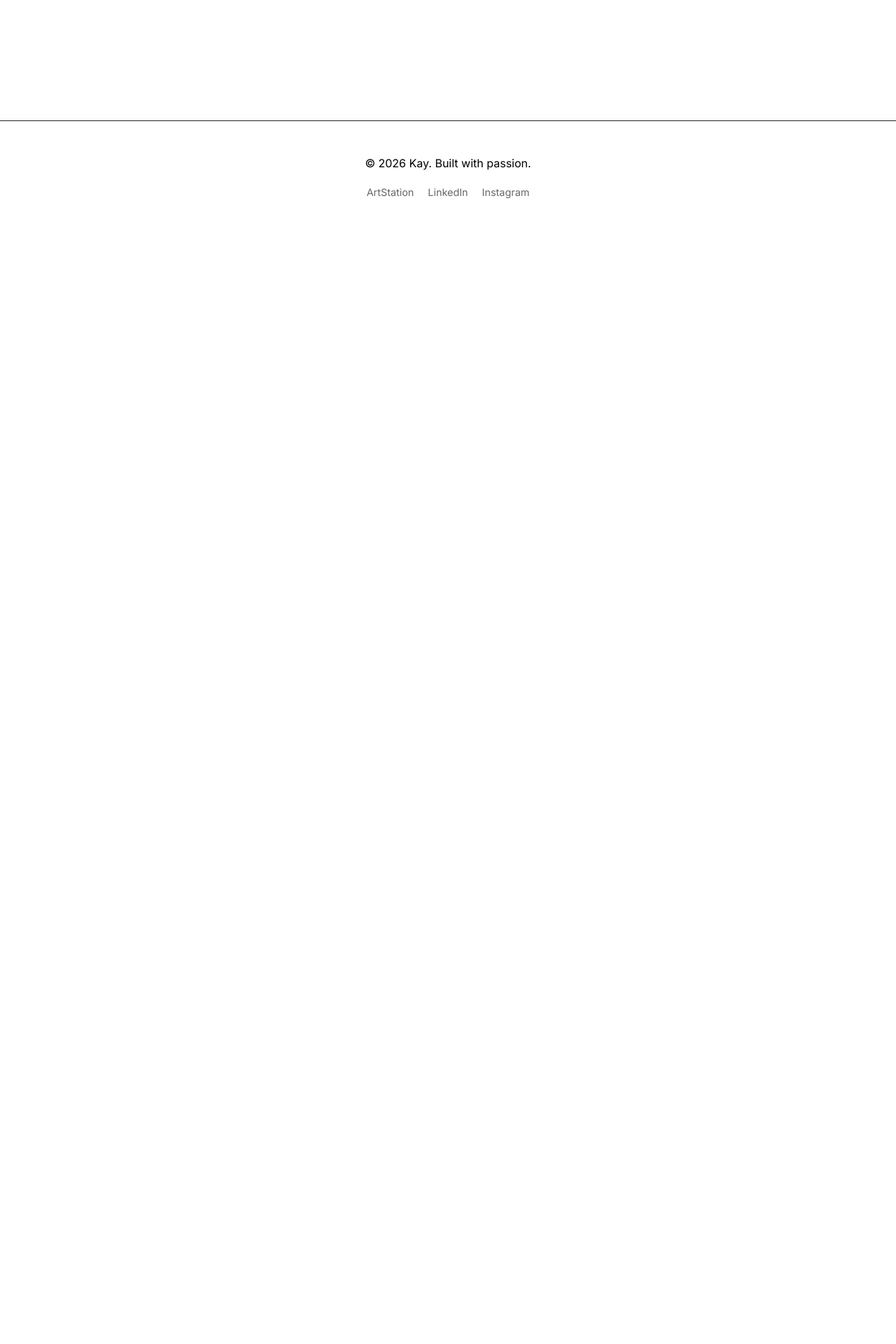
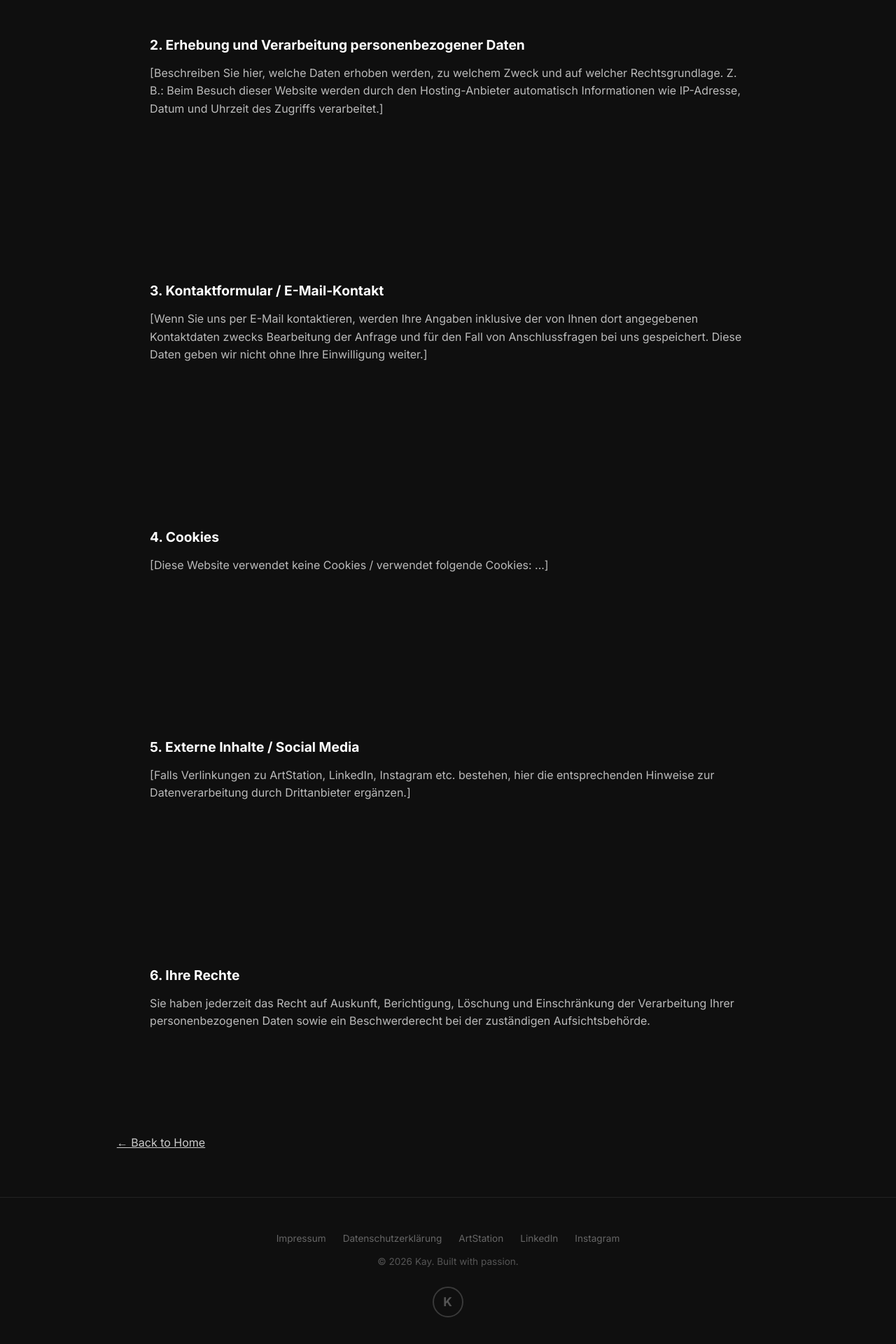
Before and after one commit to Kayframe-GA/Kayframe-GA.github.io, a Next.js app: page /datenschutz in a window 1280 px wide. Before the commit this address had no page. Shown: the part 724-2644 px from the top of the page at 70% size. Before the commit the page ends 1060 px from the top, so only its background shows below. Built offline with nearby package versions, Linux system fonts and the light colour scheme.

Commit message:
added impressum and datenschutz

```diff
--- /dev/null
+++ b/app/datenschutz/page.js
@@ -0,0 +1,69 @@
+import Link from 'next/link';
+
+export const metadata = {
+  title: "Datenschutzerklärung | Kay",
+};
+
+export default function DatenschutzPage() {
+  return (
+    <main className="legal-page">
+      <h1>Datenschutzerklärung</h1>
+
+      <section>
+        <h2>1. Verantwortliche Stelle</h2>
+        <p>
+          [Vorname Nachname]<br />
+          [Straße Hausnummer]<br />
+          [PLZ Ort]<br />
+          E-Mail: [E-Mail-Adresse]
+        </p>
+      </section>
+
+      <section>
+        <h2>2. Erhebung und Verarbeitung personenbezogener Daten</h2>
+        <p>
+          [Beschreiben Sie hier, welche Daten erhoben werden, zu welchem Zweck und auf
+          welcher Rechtsgrundlage. Z. B.: Beim Besuch dieser Website werden durch den
+          Hosting-Anbieter automatisch Informationen wie IP-Adresse, Datum und Uhrzeit
+          des Zugriffs verarbeitet.]
+        </p>
+      </section>
+
+      <section>
+        <h2>3. Kontaktformular / E-Mail-Kontakt</h2>
+        <p>
+          [Wenn Sie uns per E-Mail kontaktieren, werden Ihre Angaben inklusive der von
+          Ihnen dort angegebenen Kontaktdaten zwecks Bearbeitung der Anfrage und für den
+          Fall von Anschlussfragen bei uns gespeichert. Diese Daten geben wir nicht ohne
+          Ihre Einwilligung weiter.]
+        </p>
+      </section>
+
+      <section>
+        <h2>4. Cookies</h2>
+        <p>
+          [Diese Website verwendet keine Cookies / verwendet folgende Cookies: ...]
+        </p>
+      </section>
+
+      <section>
+        <h2>5. Externe Inhalte / Social Media</h2>
+        <p>
+          [Falls Verlinkungen zu ArtStation, LinkedIn, Instagram etc. bestehen, hier die
+          entsprechenden Hinweise zur Datenverarbeitung durch Drittanbieter ergänzen.]
+        </p>
+      </section>
+
+      <section>
+        <h2>6. Ihre Rechte</h2>
+        <p>
+          Sie haben jederzeit das Recht auf Auskunft, Berichtigung, Löschung und
+          Einschränkung der Verarbeitung Ihrer personenbezogenen Daten sowie ein
+          Beschwerderecht bei der zuständigen Aufsichtsbehörde.
+        </p>
+      </section>
+
+      <Link href="/" className="legal-back-link">← Back to Home</Link>
+    </main>
+  );
+}
--- a/app/globals.css
+++ b/app/globals.css
@@ -242,21 +242,94 @@ nav ul li a:hover {
 footer {
   text-align: center;
   padding: 3rem;
-  border-top: 1px solid #222;
+  border-top: 1px solid #222; /* the single thin line */
 }
 
-.socials {
-  margin-top: 1rem;
+/* Footer links (legal + socials) & stamp */
+.footer-links {
+  display: flex;
+  justify-content: center;
+  flex-wrap: wrap;
+  gap: 1.5rem;
 }
 
-.socials a {
-  margin: 0 10px;
+.footer-links a {
   color: #666;
   text-decoration: none;
-  font-size: 0.9rem;
+  font-size: 0.85rem;
+  transition: color 0.3s;
 }
 
-.socials a:hover {
+.footer-links a:hover {
+  color: #fff;
+}
+
+footer p {
+  margin-top: 0.75rem;
+  font-size: 0.85rem;
+  color: #555;
+}
+
+.footer-stamp {
+  margin: 1.5rem auto 0;
+  width: 44px;
+  height: 44px;
+  border: 2px solid #444;
+  border-radius: 50%;
+  display: flex;
+  align-items: center;
+  justify-content: center;
+  font-size: 1.1rem;
+  font-weight: 700;
+  color: #666;
+  letter-spacing: 1px;
+  opacity: 0.8;
+}
+
+/* Legal pages (Impressum / Datenschutz) */
+.legal-page {
+  max-width: 1100px;
+  margin: 0 auto;
+  padding: 4rem 6%;
+}
+
+.legal-page h1 {
+  font-size: 2.5rem;
+  font-weight: 300;
+  color: #fff;
+  margin-bottom: 2.5rem;
+}
+
+.legal-page h2 {
+  font-size: 1.2rem;
+  color: #fff;
+  margin-bottom: 0.75rem;
+  margin-top: 2rem;
+}
+
+.legal-page p {
+  color: #bbb;
+}
+
+.legal-page a {
+  color: #ccc;
+  text-decoration: underline;
+  transition: color 0.3s;
+}
+
+.legal-page a:hover {
+  color: #fff;
+}
+
+.legal-back-link {
+  display: inline-block;
+  margin-top: 3rem;
+  color: #888;
+  text-decoration: none;
+  transition: color 0.3s;
+}
+
+.legal-back-link:hover {
   color: #fff;
 }
 
--- a/app/layout.js
+++ b/app/layout.js
@@ -33,12 +33,19 @@ export default function RootLayout({ children }) {
 
         {/* Footer can also be moved here if you want it on every page */}
         <footer>
+            {/* Links row: legal + socials together */}
+            <div className="footer-links">
+                <Link href="/impressum">Impressum</Link>
+                <Link href="/datenschutz">Datenschutzerklärung</Link>
+                <a href="#">ArtStation</a>
+                <a href="#">LinkedIn</a>
+                <a href="#">Instagram</a>
+            </div>
+
             <p>&copy; 2026 Kay. Built with passion.</p>
-            <div className="socials">
-            <a href="#">ArtStation</a>
-            <a href="#">LinkedIn</a>
-            <a href="#">Instagram</a>
-            </div>
+
+            {/* Small stamp */}
+            <div className="footer-stamp" aria-hidden="true">K</div>
         </footer>
       </body>
     </html>
```
Also changed, not shown: app/impressum/page.js (added, +65 -0 lines).
